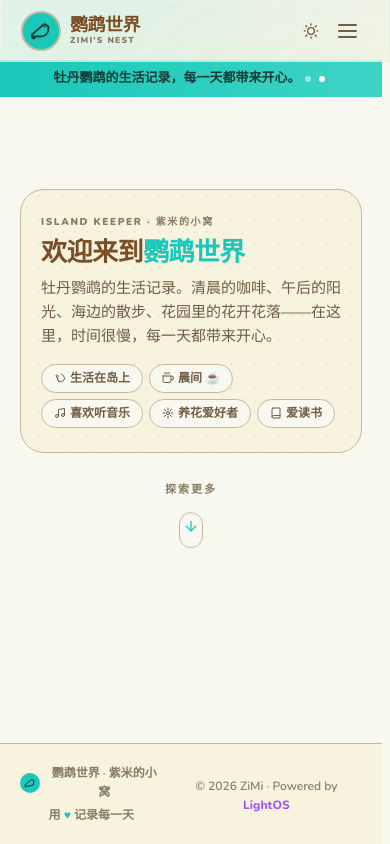
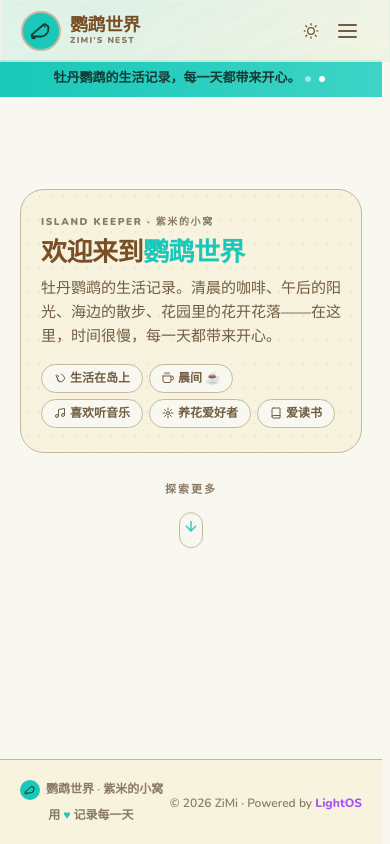
Before and after one commit to sikenali/parrot-world, a React (Vite) app: page /home in a window 390 px wide. Built offline with nearby package versions, Linux system fonts and the light colour scheme.

Commit message:
移动端 footer：左部文字不被挤压单行显示，版权链接收缩靠右

```diff
--- a/src/index.css
+++ b/src/index.css
@@ -1019,6 +1019,10 @@ body {
   .about-name-row { flex-direction: column; align-items: flex-start; gap: 10px; }
   .footer-inner { flex-wrap: nowrap; justify-content: space-between; padding: 0 4px; gap: 8px; }
   .site-footer { padding: 20px 16px; }
+  .footer-left { flex: 1 1 auto; min-width: 0; }
+  .footer-brand { white-space: nowrap; }
+  .footer-slogan { white-space: nowrap; }
+  .footer-links { flex: 0 0 auto; white-space: nowrap; }
   .site-header.is-menu-open .primary-nav {
     display: grid !important;
     position: fixed;
```
